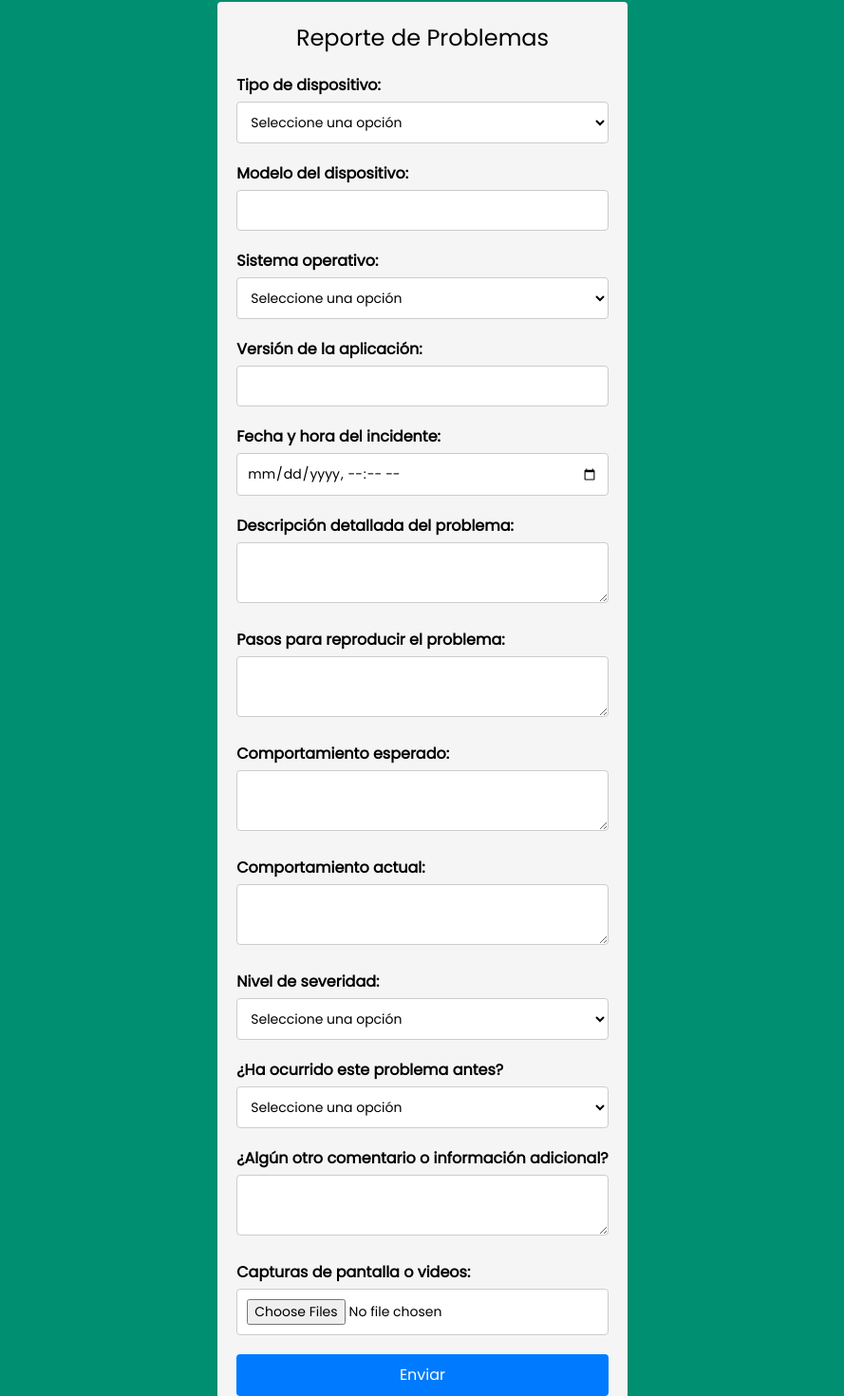
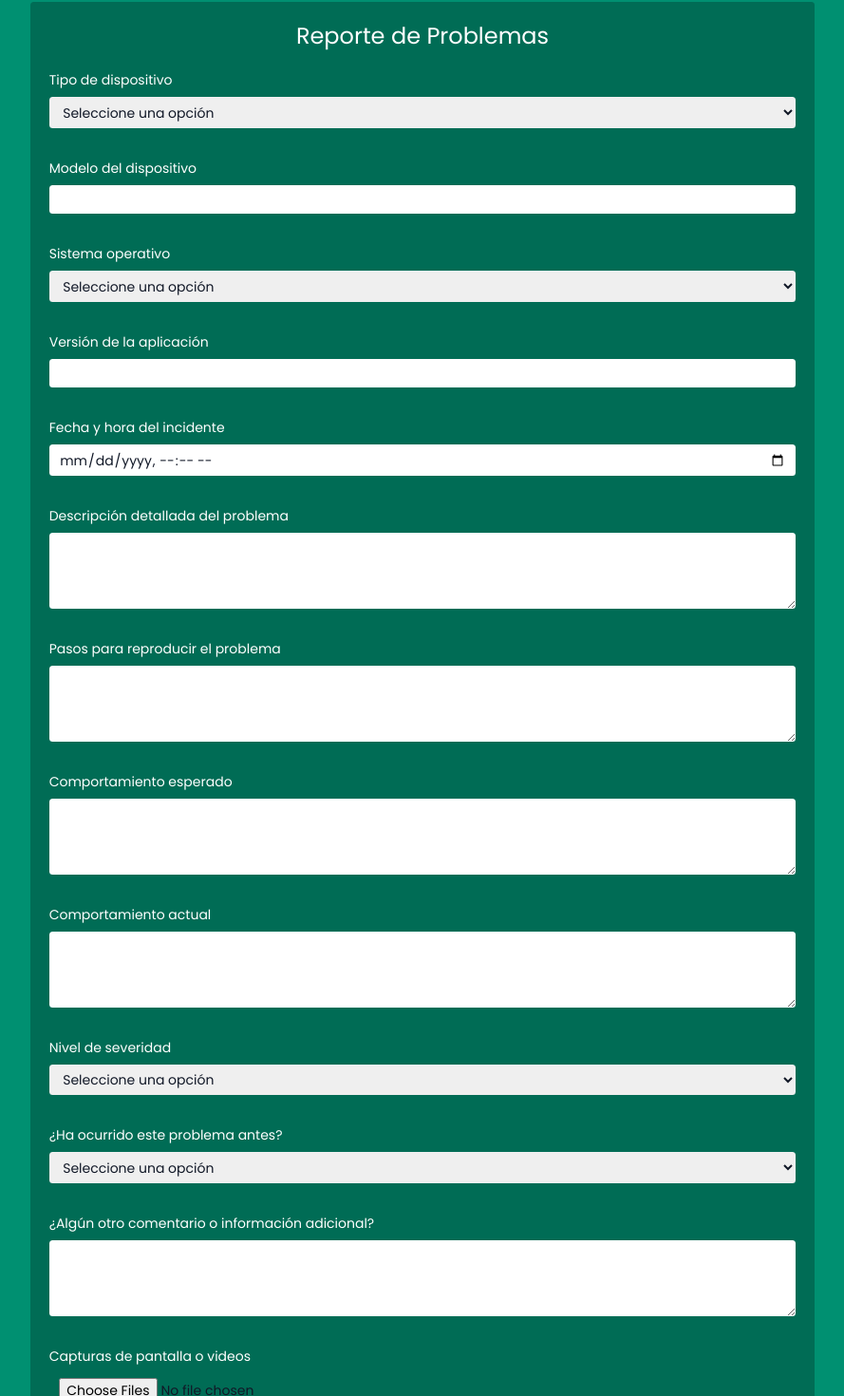
Before and after one commit to cristalino-cl/formulario-asesores, a Vue app: page / in a window 1280 px wide. Shown: the part 172-1642 px from the top of the page at 95% size, without its empty margins (195-1084 px from the left). Built offline with nearby package versions, Linux system fonts and the light colour scheme.

Commit message:
Añadir styling con tailwind al formulario

```diff
--- a/src/components/MyForm.vue
+++ b/src/components/MyForm.vue
@@ -1,10 +1,17 @@
 <template>
-  <div class="form-container">
-    <h2 class="form-title">Reporte de Problemas</h2>
-    <form @submit.prevent="handleSubmit">
-      <div class="form-group">
-        <label for="deviceType">Tipo de dispositivo:</label>
-        <select id="deviceType" v-model="form.deviceType" required>
+  <div
+    class="flex w-full flex-col items-center gap-5 rounded-[3.5px] bg-black bg-opacity-25 p-5 text-sm text-white md:w-10/12 lg:w-8/12"
+  >
+    <h2 class="text-2xl">Reporte de Problemas</h2>
+    <form class="w-full space-y-8" @submit.prevent="handleSubmit">
+      <div class="flex flex-col">
+        <label class="mb-2" for="deviceType">Tipo de dispositivo</label>
+        <select
+          id="deviceType"
+          class="w-full rounded-[3.5px] px-[10.5px] py-[5.25px] text-gray-900"
+          v-model="form.deviceType"
+          required
+        >
           <option value="">Seleccione una opción</option>
           <option value="PC">PC</option>
           <option value="Mac">Mac</option>
@@ -12,13 +19,25 @@
           <option value="Android">Android</option>
         </select>
       </div>
-      <div class="form-group">
-        <label for="deviceModel">Modelo del dispositivo:</label>
-        <input type="text" id="deviceModel" v-model="form.deviceModel" required />
+      <div class="flex flex-col">
+        <label class="mb-2" for="deviceModel">Modelo del dispositivo</label>
+        <input
+          class="rounded-[3.5px] px-[10.5px] py-[5.25px] text-gray-900"
+          type="text"
+          id="deviceModel"
+          v-model="form.deviceModel"
+          required
+        />
       </div>
-      <div class="form-group">
-        <label for="operatingSystem">Sistema operativo:</label>
-        <select id="operatingSystem" v-model="form.operatingSystem" @change="checkOtherOS" required>
+      <div class="flex flex-col">
+        <label class="mb-2" for="operatingSystem">Sistema operativo</label>
+        <select
+          id="operatingSystem"
+          class="w-full rounded-[3.5px] px-[10.5px] py-[5.25px] text-gray-900"
+          v-model="form.operatingSystem"
+          @change="checkOtherOS"
+          required
+        >
           <option value="">Seleccione una opción</option>
           <option value="Windows 11">Windows 11</option>
           <option value="macOS Ventura">macOS Ventura</option>
@@ -26,35 +45,79 @@
           <option value="Android 13">Android 13</option>
           <option value="Other">Otro</option>
         </select>
-        <input v-if="isOtherOS" type="text" v-model="form.otherOperatingSystem" placeholder="Ingrese el sistema operativo" required />
+        <input
+          class="mt-2 rounded-[3.5px] px-[10.5px] py-[5.25px] text-gray-900"
+          v-if="isOtherOS"
+          type="text"
+          v-model="form.otherOperatingSystem"
+          placeholder="Ingrese el sistema operativo"
+          required
+        />
       </div>
-      <div class="form-group">
-        <label for="appVersion">Versión de la aplicación:</label>
-        <input type="text" id="appVersion" v-model="form.appVersion" required />
+      <div class="flex flex-col">
+        <label class="mb-2" for="appVersion">Versión de la aplicación</label>
+        <input
+          class="rounded-[3.5px] px-[10.5px] py-[5.25px] text-gray-900"
+          type="text"
+          id="appVersion"
+          v-model="form.appVersion"
+          required
+        />
       </div>
-      <div class="form-group">
-        <label for="incidentDate">Fecha y hora del incidente:</label>
-        <input type="datetime-local" id="incidentDate" v-model="form.incidentDate" required />
+      <div class="flex flex-col">
+        <label class="mb-2" for="incidentDate">Fecha y hora del incidente</label>
+        <input
+          class="rounded-[3.5px] px-[10.5px] py-[5.25px] text-gray-900"
+          type="datetime-local"
+          id="incidentDate"
+          v-model="form.incidentDate"
+          required
+        />
       </div>
-      <div class="form-group">
-        <label for="problemDescription">Descripción detallada del problema:</label>
-        <textarea id="problemDescription" v-model="form.problemDescription" required></textarea>
+      <div class="flex flex-col">
+        <label class="mb-2" for="problemDescription">Descripción detallada del problema</label>
+        <textarea
+          class="min-h-20 rounded-[3.5px] px-[10.5px] py-[5.25px] text-gray-900"
+          id="problemDescription"
+          v-model="form.problemDescription"
+          required
+        ></textarea>
       </div>
-      <div class="form-group">
-        <label for="reproduccionSteps">Pasos para reproducir el problema:</label>
-        <textarea id="reproduccionSteps" v-model="form.reproduccionSteps" required></textarea>
+      <div class="flex flex-col">
+        <label class="mb-2" for="reproduccionSteps">Pasos para reproducir el problema</label>
+        <textarea
+          class="min-h-20 rounded-[3.5px] px-[10.5px] py-[5.25px] text-gray-900"
+          id="reproduccionSteps"
+          v-model="form.reproduccionSteps"
+          required
+        ></textarea>
       </div>
-      <div class="form-group">
-        <label for="expectedBehavior">Comportamiento esperado:</label>
-        <textarea id="expectedBehavior" v-model="form.expectedBehavior" required></textarea>
+      <div class="flex flex-col">
+        <label class="mb-2" for="expectedBehavior">Comportamiento esperado</label>
+        <textarea
+          class="min-h-20 rounded-[3.5px] px-[10.5px] py-[5.25px] text-gray-900"
+          id="expectedBehavior"
+          v-model="form.expectedBehavior"
+          required
+        ></textarea>
       </div>
-      <div class="form-group">
-        <label for="actualBehavior">Comportamiento actual:</label>
-        <textarea id="actualBehavior" v-model="form.actualBehavior" required></textarea>
+      <div class="flex flex-col">
+        <label class="mb-2" for="actualBehavior">Comportamiento actual</label>
+        <textarea
+          class="min-h-20 rounded-[3.5px] px-[10.5px] py-[5.25px] text-gray-900"
+          id="actualBehavior"
+          v-model="form.actualBehavior"
+          required
+        ></textarea>
       </div>
-      <div class="form-group">
-        <label for="severityLevel">Nivel de severidad:</label>
-        <select id="severityLevel" v-model="form.severityLevel" required>
+      <div class="flex flex-col">
+        <label class="mb-2" for="severityLevel">Nivel de severidad</label>
+        <select
+          id="severityLevel"
+          class="w-full rounded-[3.5px] px-[10.5px] py-[5.25px] text-gray-900"
+          v-model="form.severityLevel"
+          required
+        >
           <option value="">Seleccione una opción</option>
           <option value="low">Bajo</option>
           <option value="medium">Medio</option>
@@ -62,45 +125,69 @@
           <option value="critical">Crítico</option>
         </select>
       </div>
-      <div class="form-group">
-        <label for="hasPreviouslyOccurred">¿Ha ocurrido este problema antes?</label>
-        <select id="hasPreviouslyOccurred" v-model="form.hasPreviouslyOccurred" required>
+      <div class="flex flex-col">
+        <label class="mb-2" for="hasPreviouslyOccurred">¿Ha ocurrido este problema antes?</label>
+        <select
+          id="hasPreviouslyOccurred"
+          class="w-full rounded-[3.5px] px-[10.5px] py-[5.25px] text-gray-900"
+          v-model="form.hasPreviouslyOccurred"
+          required
+        >
           <option value="">Seleccione una opción</option>
           <option value="yes">Sí</option>
           <option value="no">No</option>
         </select>
       </div>
-      <div class="form-group">
-        <label for="additionalComments">¿Algún otro comentario o información adicional?</label>
-        <textarea id="additionalComments" v-model="form.additionalComments"></textarea>
+      <div class="flex flex-col">
+        <label class="mb-2" for="additionalComments"
+          >¿Algún otro comentario o información adicional?</label
+        >
+        <textarea
+          class="min-h-20 rounded-[3.5px] px-[10.5px] py-[5.25px] text-gray-900"
+          id="additionalComments"
+          v-model="form.additionalComments"
+        ></textarea>
       </div>
-      <div class="form-group">
-        <label for="screenshots">Capturas de pantalla o videos:</label>
-        <input type="file" id="screenshots" multiple @change="handleFileUpload" />
+      <div class="flex flex-col">
+        <label class="mb-2" for="screenshots">Capturas de pantalla o videos</label>
+        <input
+          class="rounded-[3.5px] px-[10.5px] py-[5.25px] text-gray-900"
+          type="file"
+          id="screenshots"
+          multiple
+          @change="handleFileUpload"
+        />
       </div>
-      <button type="submit" class="submit-button">Enviar</button>
+      <div class="flex w-full justify-center">
+        <button
+          type="submit"
+          class="duration-400 min-w-32 rounded-[3.5px] bg-[#6c757d] px-[10.5px] py-[5.25px] transition-colors hover:bg-[#5a6268]"
+        >
+          Enviar
+        </button>
+      </div>
     </form>
   </div>
 </template>
 
 <script lang="ts">
-import { defineComponent, reactive, ref } from 'vue';
+import { defineComponent, reactive, ref } from 'vue'
 
 interface FormData {
-  deviceType: string;
-  deviceModel: string;
-  operatingSystem: string;
-  otherOperatingSystem?: string;
-  appVersion: string;
-  incidentDate: string;
-  problemDescription: string;
-  reproduccionSteps: string;
-  expectedBehavior: string;
-  actualBehavior: string;
-  severityLevel: string;
-  hasPreviouslyOccurred: string;
-  additionalComments: string;
-  screenshots: File[];
+  deviceType: string
+  deviceModel: string
+  operatingSystem: string
+  otherOperatingSystem?: string
+  appVersion: string
+  incidentDate: string
+  problemDescription: string
+  reproduccionSteps: string
+  expectedBehavior: string
+  actualBehavior: string
+  severityLevel: string
+  hasPreviouslyOccurred: string
+  additionalComments: string
+  screenshots: File[]
 }
 
 export default defineComponent({
@@ -120,28 +207,28 @@ export default defineComponent({
       hasPreviouslyOccurred: '',
       additionalComments: '',
       screenshots: []
-    });
+    })
 
-    const isOtherOS = ref(false);
+    const isOtherOS = ref(false)
 
     const handleFileUpload = (event: Event) => {
-      const files = (event.target as HTMLInputElement).files;
+      const files = (event.target as HTMLInputElement).files
       if (files) {
-        form.screenshots = Array.from(files);
+        form.screenshots = Array.from(files)
       }
-    };
+    }
 
     const handleSubmit = () => {
-      console.log('Form submitted:', form);
+      console.log('Form submitted:', form)
       // Add your form submission logic here
-    };
+    }
 
     const checkOtherOS = () => {
-      isOtherOS.value = form.operatingSystem === 'Other';
+      isOtherOS.value = form.operatingSystem === 'Other'
       if (!isOtherOS.value) {
-        form.otherOperatingSystem = '';
+        form.otherOperatingSystem = ''
       }
-    };
+    }
 
     return {
       form,
@@ -149,82 +236,7 @@ export default defineComponent({
       handleFileUpload,
       handleSubmit,
       checkOtherOS
-    };
+    }
   }
-});
+})
 </script>
-
-<style scoped>
-.form-container {
-  max-width: 600px;
-  margin: 0 auto;
-  padding: 20px;
-  background-color: #f5f5f5;
-  border-radius: 4px;
-  box-shadow: 0 2px 4px rgba(0, 0, 0, 0.1);
-}
-
-.form-title {
-  font-size: 24px;
-  margin-bottom: 20px;
-  text-align: center;
-}
-
-.form-group {
-  margin-bottom: 20px;
-}
-
-.form-group label {
-  display: block;
-  margin-bottom: 5px;
-  font-weight: bold;
-}
-
-.form-group input,
-.form-group textarea,
-.form-group select {
-  width: 100%;
-  padding: 10px;
-  font-size: 14px;
-  border: 1px solid #ccc;
-  border-radius: 4px;
-  box-sizing: border-box;
-  background-color: #fff; /* Ensure white background */
-}
-
-.submit-button {
-  width: 100%;
-  padding: 10px;
-  font-size: 16px;
-  color: #fff;
-  background-color: #007bff;
-  border: none;
-  border-radius: 4px;
-  cursor: pointer;
-  transition: background-color 0.3s ease;
-}
-
-.submit-button:hover {
-  background-color: #0056b3;
-}
-
-@media (max-width: 600px) {
-  .form-container {
-    padding: 10px;
-  }
-
-  .form-title {
-    font-size: 20px;
-  }
-
-  .form-group input,
-  .form-group textarea,
-  .form-group select {
-    font-size: 12px;
-  }
-
-  .submit-button {
-    font-size: 14px;
-  }
-}
-</style>
```
